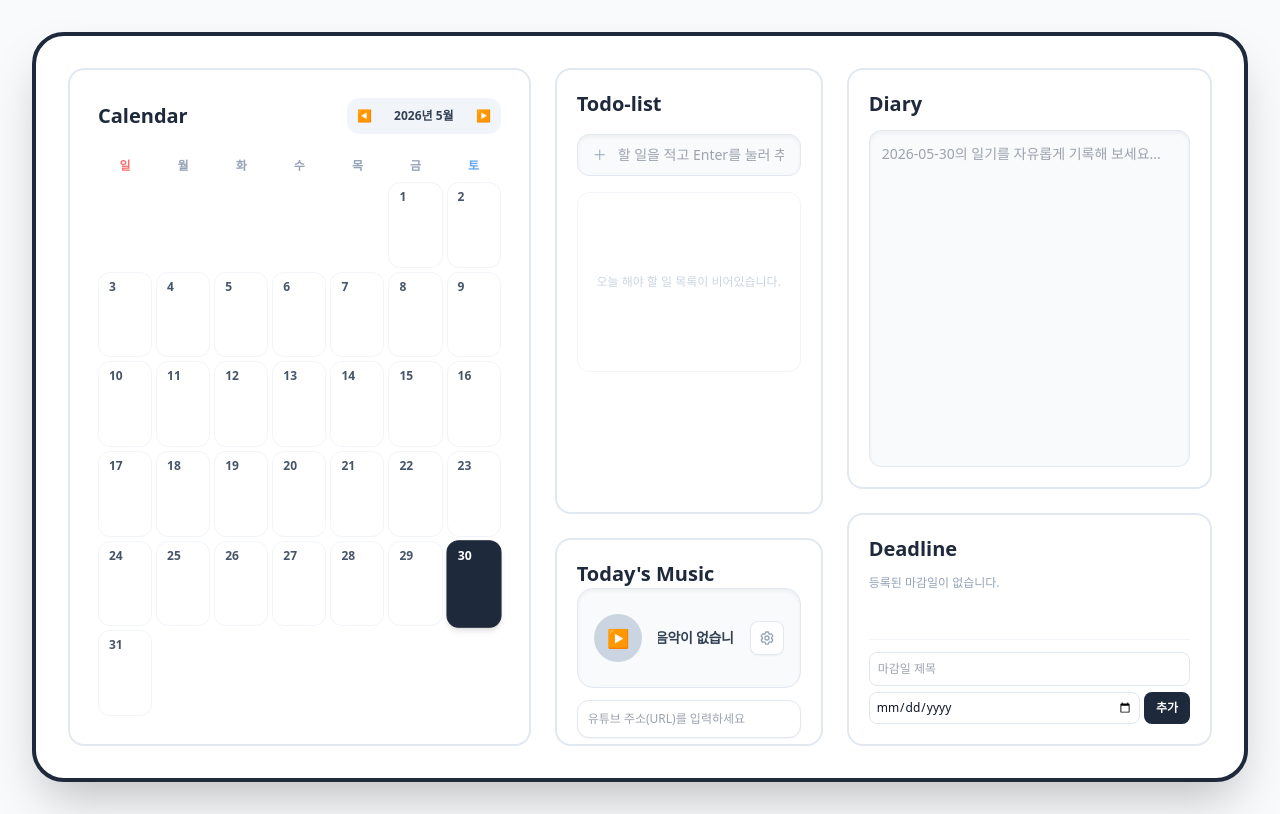
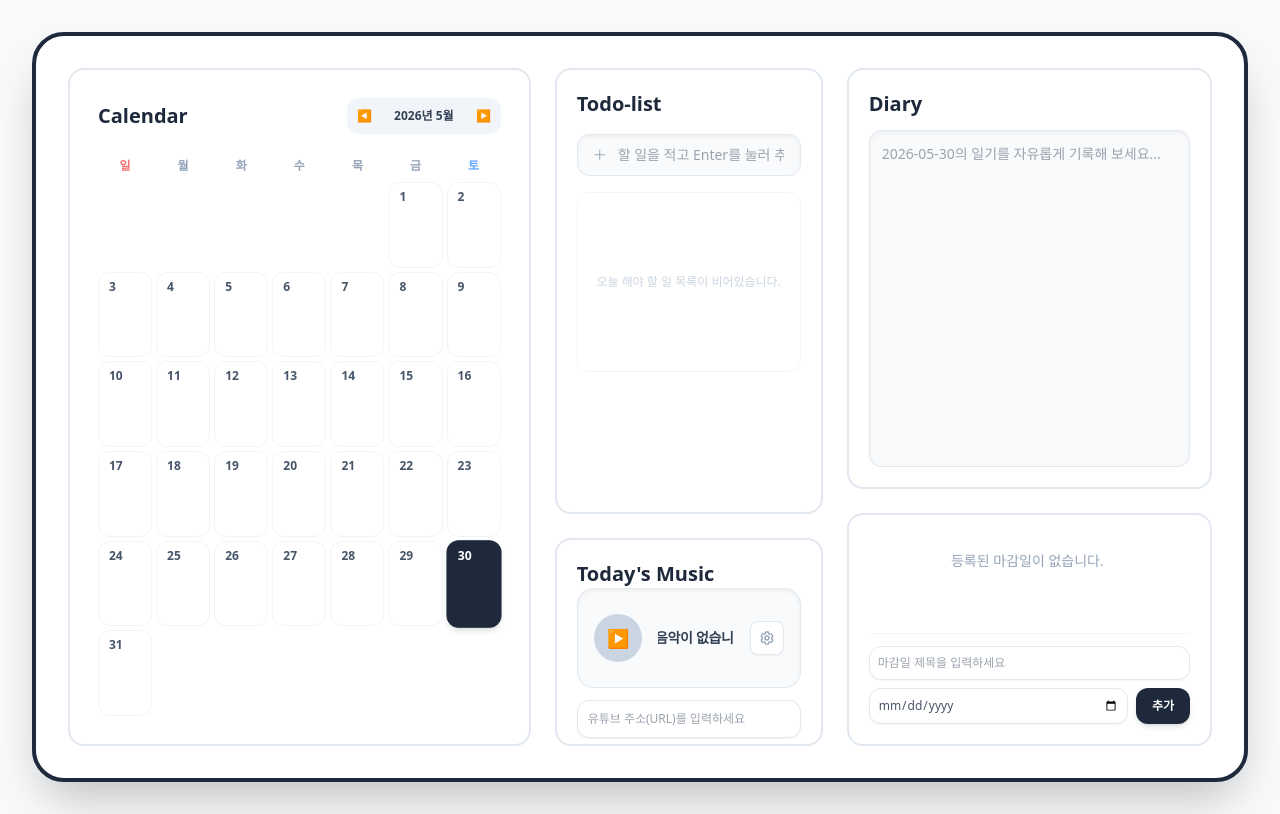
Before and after one commit to ch1030216/cs-assignment2, a Next.js app: page / in a window 1280 px wide. Built offline with nearby package versions, Linux system fonts and the light colour scheme.

Commit message:
feat: delete deadlines

```diff
--- a/src/app/components/CalendarBox.jsx
+++ b/src/app/components/CalendarBox.jsx
@@ -52,7 +52,7 @@ export default function CalendarBox({ selectedDate, setSelectedDate, deadlineDat
         <div className="text-blue-400">토</div>
       </div>
 
-      {/* 날짜 그리드판 - 세로 비율을 대폭 확장하고 각 셀에 충분한 고정 높이를 부여 */}
+      {/* 날짜 그리드판 */}
       <div className="grid grid-cols-7 gap-1 flex-1 min-h-[420px]">
         {daysArray.map((day, index) => {
           if (!day) return <div key={`empty-${index}`} className="bg-transparent" />;
@@ -62,10 +62,14 @@ export default function CalendarBox({ selectedDate, setSelectedDate, deadlineDat
           const dateStr = `${year}-${formattedMonth}-${formattedDay}`;
           const isSelected = selectedDate === dateStr;
 
-          // ⭐️ 메인의 deadlines 배열에서 현재 날짜(dateStr)와 일치하는 마감일 필터링
-          // 데이터 구조 형태에 맞게 dl.date 혹은 dl.dueDate 필드를 대조합니다.
+          // ⭐️ 데이터 포맷팅 안전 장치 추가: dl.date 값을 비교하여 달력 날짜와 매핑합니다.
           const dayDeadlines = Array.isArray(deadlineData)
-            ? deadlineData.filter(dl => dl.date === dateStr || dl.dueDate === dateStr)
+            ? deadlineData.filter((dl) => {
+                if (!dl.date) return false;
+                // '2026-5-30'와 '2026-05-30' 같은 포맷 불일치 방지를 위해 가볍게 정규화 처리
+                const dlDateFormatted = new Date(dl.date).toISOString().split("T")[0];
+                return dlDateFormatted === dateStr;
+              })
             : [];
 
           return (
@@ -81,23 +85,23 @@ export default function CalendarBox({ selectedDate, setSelectedDate, deadlineDat
               {/* 날짜 숫자 */}
               <span className="text-xs font-bold px-1.5 py-0.5">{day}</span>
 
-              {/* ⭐️ 데드라인 미니 배지 노출 영역 */}
+              {/* ⭐️ 데드라인 미니 배지 영역 */}
               <div className="w-full flex flex-col gap-0.5 overflow-hidden mt-1">
-                {dayDeadlines.slice(0, 2).map((dl, idx) => (
+                {dayDeadlines.slice(0, 2).map((dl) => (
                   <div
-                    key={dl.id || idx}
-                    className={`text-[9px] px-1 py-0.5 rounded font-semibold truncate max-w-full text-center ${
+                    key={dl.id}
+                    className={`text-[9px] px-1 py-0.5 rounded font-bold truncate max-w-full text-center ${
                       isSelected
                         ? "bg-white/20 text-white"
                         : "bg-red-50 text-red-500 border border-red-100"
                     }`}
-                    title={dl.text || dl.title}
+                    title={dl.text}
                   >
-                    🚨 {dl.text || dl.title}
+                    📌 {dl.text}
                   </div>
                 ))}
                 {dayDeadlines.length > 2 && (
-                  <div className="text-[8px] text-center text-slate-400 font-medium">
+                  <div className={`text-[8px] text-center font-medium ${isSelected ? "text-slate-300" : "text-slate-400"}`}>
                     +{dayDeadlines.length - 2}개 더 있음
                   </div>
                 )}
--- a/src/app/components/DeadlineList.jsx
+++ b/src/app/components/DeadlineList.jsx
@@ -1,103 +1,105 @@
+"use client";
+
 import { useState } from "react";
 
-export default function DeadlineList({ selectedDate, deadlines, setDeadlines }) {
+export default function DeadlineList({ selectedDate, deadlines = [], setDeadlines }) {
   const [newTitle, setNewTitle] = useState("");
   const [newDate, setNewDate] = useState("");
 
-  const addDeadline = (e) => {
+  // 데드라인 추가 함수
+  const handleAddDeadline = (e) => {
     e.preventDefault();
-    if (!newTitle || !newDate) return;
+    if (!newTitle.trim() || !newDate) return;
 
-    const newItem = {
+    const newDeadline = {
       id: Date.now(),
-      title: newTitle,
-      targetDate: newDate,
-      checked: false,
+      text: newTitle,
+      date: newDate, // YYYY-MM-DD 형태로 저장됨
     };
 
-    setDeadlines([...deadlines, newItem]);
+    setDeadlines([...deadlines, newDeadline]);
     setNewTitle("");
     setNewDate("");
   };
 
-  // D-Day 계산 함수 (선택된 날짜를 기준점으로 삼음)
-  const calculateDDay = (targetDateStr) => {
-    const today = new Date(selectedDate);
-    const target = new Date(targetDateStr);
+  // ⭐️ 데드라인 삭제 함수 (이 기능이 추가되었습니다!)
+  const handleDeleteDeadline = (id) => {
+    const filtered = deadlines.filter((dl) => dl.id !== id);
+    setDeadlines(filtered);
+  };
 
+  // D-Day 계산 함수
+  const calculateDDay = (targetDate) => {
+    const today = new Date();
     today.setHours(0, 0, 0, 0);
+    const target = new Date(targetDate);
     target.setHours(0, 0, 0, 0);
 
-    const diffTime = target.getTime() - today.getTime();
+    const diffTime = target - today;
     const diffDays = Math.ceil(diffTime / (1000 * 60 * 60 * 24));
 
-    if (diffDays === 0) return "D-DAY";
-    return diffDays > 0 ? `D-${diffDays}` : `D+${Math.abs(diffDays)}`;
-  };
-
-  // 조건 필터링: 완료(checked)되었고, 선택된 기준 날짜가 디데이 마감 날짜를 넘겼다면 화면에서 제외
-  const visibleDeadlines = deadlines.filter((item) => {
-    const today = new Date(selectedDate);
-    const target = new Date(item.targetDate);
-    today.setHours(0, 0, 0, 0);
-    target.setHours(0, 0, 0, 0);
-
-    if (item.checked && today > target) return false;
-    return true;
-  });
-
-  const toggleCheck = (id) => {
-    setDeadlines(deadlines.map(d => d.id === id ? { ...d, checked: !d.checked } : d));
+    if (diffDays === 0) return "D-Day";
+    if (diffDays < 0) return `D+${Math.abs(diffDays)}`;
+    return `D-${diffDays}`;
   };
 
   return (
     <div className="flex flex-col h-full justify-between gap-4">
-      <div>
-        <h2 className="text-xl font-bold mb-3 text-slate-800">Deadline</h2>
+      {/* 데드라인 리스트 출력 영역 */}
+      <div className="flex flex-col gap-2 max-h-[180px] overflow-y-auto pr-1">
+        {deadlines.length === 0 ? (
+          <p className="text-sm text-slate-400 text-center py-4">등록된 마감일이 없습니다.</p>
+        ) : (
+          // 마감일이 가까운 순서대로 정렬하여 노출
+          [...deadlines]
+            .sort((a, b) => new Date(a.date) - new Date(b.date))
+            .map((dl) => (
+              <div
+                key={dl.id}
+                className="flex items-center justify-between bg-slate-50 border border-slate-100 rounded-xl p-2.5 shadow-sm group hover:border-slate-300 transition-all"
+              >
+                <div className="flex items-center gap-2 overflow-hidden flex-1 mr-2">
+                  <span className="text-xs font-bold text-red-500 bg-red-50 px-1.5 py-0.5 rounded flex-shrink-0">
+                    {calculateDDay(dl.date)}
+                  </span>
+                  <p className="text-xs font-semibold text-slate-700 truncate" title={dl.text}>
+                    {dl.text}
+                  </p>
+                </div>
 
-        <div className="space-y-2 max-h-[120px] overflow-y-auto pr-1">
-          {visibleDeadlines.length === 0 ? (
-            <p className="text-xs text-slate-400">등록된 마감일이 없습니다.</p>
-          ) : (
-            visibleDeadlines.map((item) => (
-              <div key={item.id} className="flex justify-between items-center text-sm bg-slate-50 p-2 rounded-lg border border-slate-100">
-                <label className="flex items-center gap-2 cursor-pointer select-none">
-                  <input
-                    type="checkbox"
-                    checked={item.checked}
-                    onChange={() => toggleCheck(item.id)}
-                    className="w-3.5 h-3.5 rounded text-slate-800"
-                  />
-                  <span className={`text-xs font-medium ${item.checked ? "line-through text-slate-400" : "text-slate-700"}`}>
-                    {item.title}
-                  </span>
-                </label>
-                <span className={`text-xs font-bold ${item.checked ? "text-slate-400" : "text-red-500"}`}>
-                  {calculateDDay(item.targetDate)}
-                </span>
+                {/* ⭐️ 삭제 버튼 (마우스를 올리면 더 선명하게 보입니다) */}
+                <button
+                  onClick={() => handleDeleteDeadline(dl.id)}
+                  className="text-slate-400 hover:text-red-500 text-xs p-1 font-bold transition-colors rounded hover:bg-slate-100"
+                  title="삭제하기"
+                >
+                  ✕
+                </button>
               </div>
             ))
-          )}
-        </div>
+        )}
       </div>
 
-      {/* 새 마감일 추가 폼 */}
-      <form onSubmit={addDeadline} className="flex flex-col gap-1.5 border-t pt-3 border-slate-100">
+      {/* 데드라인 입력 폼 */}
+      <form onSubmit={handleAddDeadline} className="flex flex-col gap-2 border-t border-slate-100 pt-3">
         <input
           type="text"
-          placeholder="마감일 제목"
           value={newTitle}
           onChange={(e) => setNewTitle(e.target.value)}
-          className="text-xs p-2 border border-slate-200 rounded-lg focus:outline-slate-400"
+          placeholder="마감일 제목을 입력하세요"
+          className="w-full text-xs p-2 border border-slate-200 rounded-xl focus:outline-none focus:border-slate-400 bg-white font-medium text-slate-700 shadow-sm"
         />
-        <div className="flex gap-1">
+        <div className="flex gap-2">
           <input
             type="date"
             value={newDate}
             onChange={(e) => setNewDate(e.target.value)}
-            className="text-xs p-1.5 border border-slate-200 rounded-lg flex-1 cursor-pointer focus:outline-slate-400"
+            className="flex-1 text-xs p-2 border border-slate-200 rounded-xl focus:outline-none focus:border-slate-400 bg-white font-medium text-slate-600 shadow-sm"
           />
-          <button type="submit" className="text-xs bg-slate-800 text-white px-3 rounded-lg font-bold hover:bg-slate-700 transition-colors">
+          <button
+            type="submit"
+            className="bg-slate-800 hover:bg-slate-900 text-white text-xs font-bold px-4 rounded-xl shadow-md transition-all active:scale-95"
+          >
             추가
           </button>
         </div>
```
